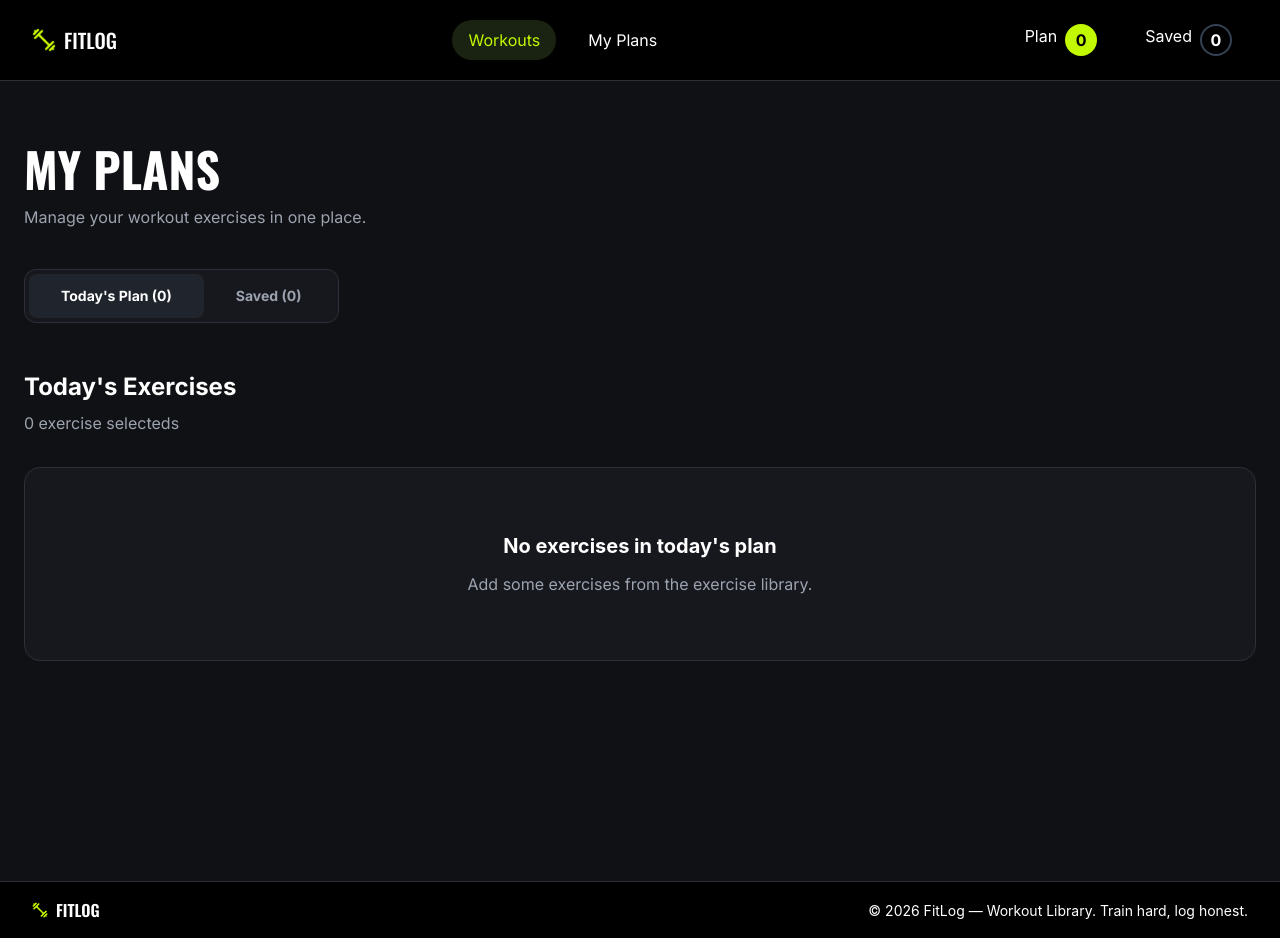
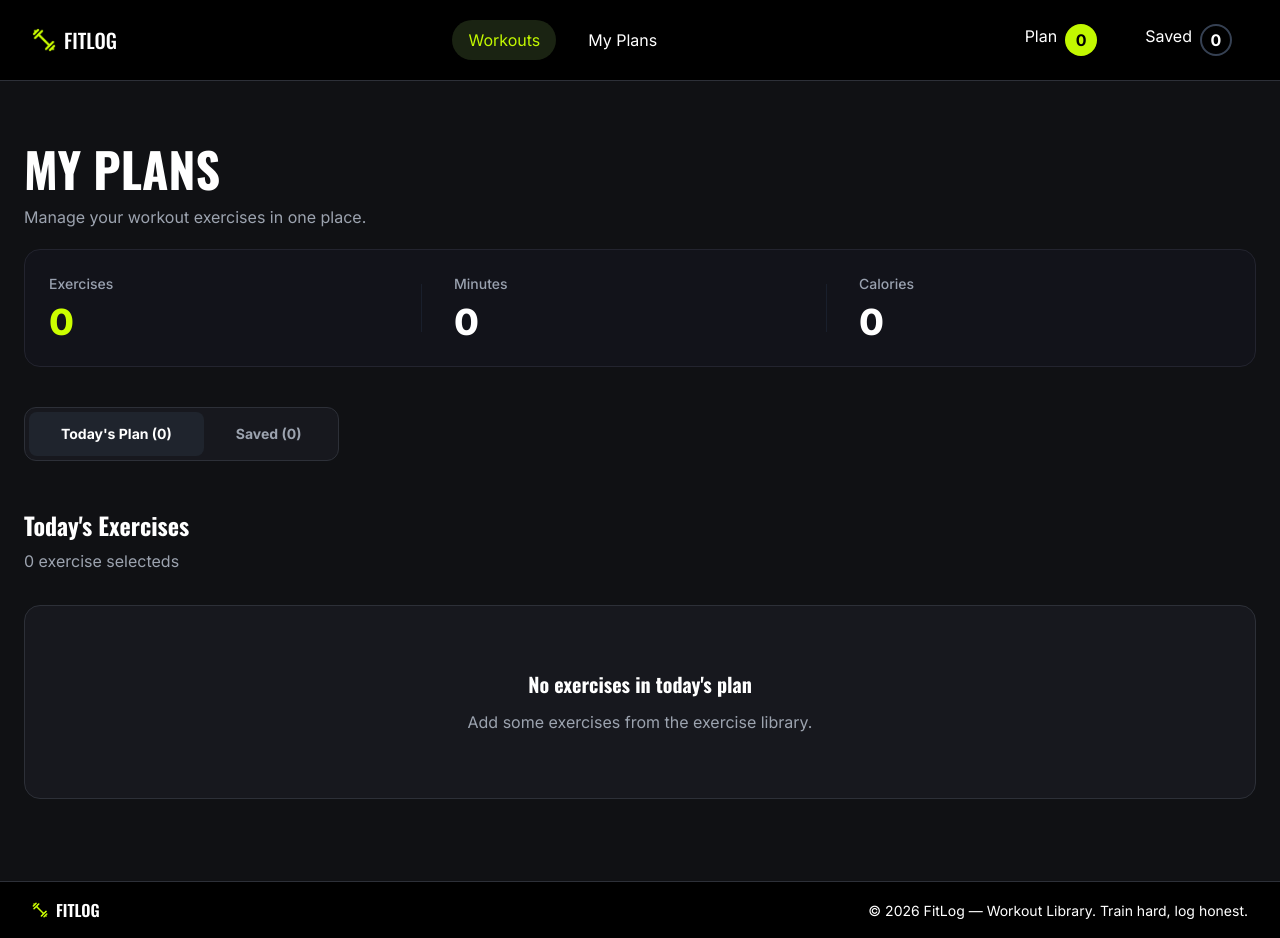
Before and after one commit to mayeendu/B14-A6-FitLog, a Next.js app: page /plans in a window 1280 px wide. Built offline with nearby package versions, Linux system fonts and the light colour scheme.

Commit message:
README.md file Add

```diff
--- a/src/ExerciseActions.tsx
+++ b/src/ExerciseActions.tsx
@@ -3,46 +3,42 @@
 import { Exercise } from "@/Types/exercise";
 import { useFitness } from "@/context/FitnessContext";
 
-import {
-    FaCalendarPlus,
-    FaBookmark,
-} from "react-icons/fa";
-
 interface ExerciseActionsProps {
   exercise: Exercise;
 }
 
-const ExerciseActions = ({
-    exercise,
-}: ExerciseActionsProps) => {
-    const {
-        addToTodayPlan,
-        saveForLater,
-    } = useFitness();
+const ExerciseActions = ({ exercise }: ExerciseActionsProps) => {
+  const { todayPlan, addToTodayPlan } = useFitness();
+
+  // Check whether this exercise is already in Today's Plan
+  const isInTodayPlan = todayPlan.some((item) => item.id === exercise.id);
 
   return (
-        <div className="mt-8 flex flex-col gap-3 sm:flex-row">
-
+    <div className="mt-8 flex flex-wrap gap-4">
+      {/* Add Today's Plan */}
       <button
         type="button"
         onClick={() => addToTodayPlan(exercise)}
-                className="flex items-center justify-center gap-2 rounded-xl bg-[#c2f800] px-6 py-3.5 text-sm font-bold text-black transition hover:bg-[#d2ff33]"
+        disabled={isInTodayPlan}
+        className={`rounded-full px-6 py-3 font-inter font-bold transition ${
+          isInTodayPlan
+            ? "cursor-not-allowed bg-[#4a4d52] text-[#9ca3af]"
+            : "cursor-pointer bg-[#c2f800] text-black hover:bg-[#d4ff38]"
+        }`}
       >
-                <FaCalendarPlus />
-
-                Add to Today's plan
+        {isInTodayPlan ? "✓ Added to Today's Plan" : "Add Today's Plan"}
       </button>
 
+      {/* Save for Later */}
       <button
         type="button"
-                onClick={() => saveForLater(exercise)}
-                className="flex items-center justify-center gap-2 rounded-xl border border-[#343842] bg-transparent px-6 py-3.5 text-sm font-medium text-white transition hover:border-[#c2f800] hover:text-[#c2f800]"
+        onClick={() => {
+          // existing save functionality
+        }}
+        className="cursor-pointer rounded-full border border-[#c2f800] px-6 py-3 font-inter font-bold text-[#c2f800] transition hover:bg-[#c2f800] hover:text-black"
       >
-                <FaBookmark />
-
-                Save for later
+        Save for Later
       </button>
-
     </div>
   );
 };
--- a/src/app/globals.css
+++ b/src/app/globals.css
@@ -1,19 +1,37 @@
 @import "tailwindcss";
+
 @plugin "daisyui";
 
-body {
-  background-color: black;
+@theme {
+  /* Brand Colors */
+  --color-brand-primary: #ffffff;
+  --color-brand-secondary: #c2f800;
+
+  /* Background Colors */
+  --color-bg-primary: #000000;
+  --color-bg-secondary: #9ca3af;
+
+  /* Text Colors */
+  --color-hero-paragraph: #9ca3af;
+
+  /* Fonts */
+  --font-inter: var(--font-inter);
+  --font-oswald: var(--font-oswald);
 }
 
-@theme {
-  /* Colors */
-  --color-brand-primary: #ffffff;
-  --color-brand-secondary: #C2F800;
-  --color-bg-primary: #000000;
-  --color-bg-secondary: #9CA3AF;
-  --color-hero-paragraph: #9CA3AF;
+/* Global Body */
+body {
+  background-color: var(--color-bg-primary);
+  color: var(--color-brand-primary);
+  font-family: var(--font-inter), sans-serif;
+}
 
-  /* Fonts */
-  --font-oswald: var(--font-oswald), sans-serif;
-  --font-inter: var(--font-inter), sans-serif;
+/* Headings */
+h1,
+h2,
+h3,
+h4,
+h5,
+h6 {
+  font-family: var(--font-oswald), sans-serif;
 }
--- a/src/app/layout.tsx
+++ b/src/app/layout.tsx
@@ -1,35 +1,28 @@
 import type { Metadata } from "next";
-import { Geist, Geist_Mono } from "next/font/google";
+import { Inter, Oswald } from "next/font/google";
+
 import "./globals.css";
+
 import Navbar from "@/components/layout/Navbar";
-import { Inter, Oswald } from "next/font/google";
 import Footer from "@/components/layout/Footer";
 import { FitnessProvider } from "@/context/FitnessContext";
 import { Toaster } from "react-hot-toast";
 
+// Default font
 const inter = Inter({
   subsets: ["latin"],
   variable: "--font-inter",
 });
 
+// Heading font
 const oswald = Oswald({
   subsets: ["latin"],
   variable: "--font-oswald",
 });
 
-const geistSans = Geist({
-  variable: "--font-geist-sans",
-  subsets: ["latin"],
-});
-
-const geistMono = Geist_Mono({
-  variable: "--font-geist-mono",
-  subsets: ["latin"],
-});
-
 export const metadata: Metadata = {
-  title: "Create Next App",
-  description: "Generated by create next app",
+  title: "FitLog",
+  description: "Track your fitness, plan your workouts, and stay consistent.",
 };
 
 export default function RootLayout({
@@ -40,18 +33,17 @@ export default function RootLayout({
   return (
     <html
       lang="en"
-      className={`${geistSans.variable} ${geistMono.variable} ${oswald.variable} ${inter.variable} h-full antialiased`}
+      className={`${inter.variable} ${oswald.variable} antialiased`}
     >
-      <body className="min-h-full flex flex-col">
+      <body className="min-h-screen flex flex-col font-inter">
         <FitnessProvider>
-          <Navbar></Navbar>
+          <Navbar />
 
-          <div className="flex-1 w-full flex flex-col items-center justify-center">
-            {children}
-          </div>
+          <main className="flex-1 w-full">{children}</main>
 
-          <Footer></Footer>
+          <Footer />
         </FitnessProvider>
+
         <Toaster position="top-right" />
       </body>
     </html>
--- a/src/app/plans/page.tsx
+++ b/src/app/plans/page.tsx
@@ -18,6 +18,21 @@ const PlansPage = () => {
 
   const exercises = activeTab === "today" ? todayPlan : savedExercises;
 
+  //
+
+  const totalExercises = todayPlan.length;
+
+  const totalMinutes = todayPlan.reduce(
+    (total, exercise) => total + exercise.duration,
+    0,
+  );
+
+  const totalCalories = todayPlan.reduce(
+    (total, exercise) => total + exercise.caloriesBurned,
+    0,
+  );
+  //
+
   return (
     <main className="min-h-screen w-full bg-[#101114] px-4 py-12 text-white sm:px-6 lg:py-16">
       {/* Main Content Container */}
@@ -28,9 +43,43 @@ const PlansPage = () => {
             My Plans
           </h1>
 
-          <p className="mt-3 text-[#9ca3af] font-inter">
+          <p className="mt-3 mb-5 text-[#9ca3af] font-inter">
             Manage your workout exercises in one place.
           </p>
+        </div>
+
+        {/* Metrics Summary */}
+        <div className="flex items-center rounded-2xl bg-[#12131a] p-6 text-white border border-[#23242f]">
+          {/* Stat 1 */}
+          <div className="flex-1">
+            <p className="text-sm text-gray-400 font-medium">Exercises</p>
+            <p className="mt-2 text-4xl font-extrabold text-[#ccff00]">
+              {" "}
+              {totalExercises}
+            </p>
+          </div>
+
+          {/* Divider 1 */}
+          <div className="h-12 w-px bg-gray-800/60"></div>
+
+          {/* Stat 2 */}
+          <div className="flex-1 pl-8">
+            <p className="text-sm text-gray-400 font-medium">Minutes</p>
+            <p className="mt-2 text-4xl font-extrabold text-white">
+              {totalMinutes}
+            </p>
+          </div>
+
+          {/* Divider 2 */}
+          <div className="h-12 w-px bg-gray-800/60"></div>
+
+          {/* Stat 3 */}
+          <div className="flex-1 pl-8">
+            <p className="text-sm text-gray-400 font-medium">Calories</p>
+            <p className="mt-2 text-4xl font-extrabold text-white">
+              {totalCalories}
+            </p>
+          </div>
         </div>
 
         {/* ================= TABS ================= */}
--- a/src/components/HomePage/Library.tsx
+++ b/src/components/HomePage/Library.tsx
@@ -11,7 +11,7 @@ const Library = async () => {
 
   return (
     <section className="container mx-auto px-4 py-16">
-      <div className="mb-10 text-center">
+      <div className="mb-10 text-left">
         <h2 className="text-4xl font-bold">THE LIBRARY</h2>
 
         <p className="mt-3 text-gray-500">
--- a/src/components/exercises/PlanExerciseCard.tsx
+++ b/src/components/exercises/PlanExerciseCard.tsx
@@ -1,10 +1,12 @@
 "use client";
 
 import Link from "next/link";
+import Image from "next/image";
+
 import { FaClock, FaFire, FaStar, FaTimes } from "react-icons/fa";
 
 import { Exercise } from "@/Types/exercise";
-import Image from "next/image";
+import { useFitness } from "@/context/FitnessContext";
 
 interface PlanExerciseCardProps {
   exercise: Exercise;
@@ -21,10 +23,15 @@ const PlanExerciseCard = ({
   isCompleted,
   onToggleCompleted,
 }: PlanExerciseCardProps) => {
+  const { todayPlan, toggleTodayPlan } = useFitness();
+
+  // Check whether this exercise is already in Today's Plan
+  const isInTodayPlan = todayPlan.some((item) => item.id === exercise.id);
+
   return (
-    <article className="flex items-center gap-4 rounded-xl border border-[#292c34] bg-[#17181e] p-3 transition duration-300 hover:border-[#3b3f49] sm:gap-5">
+    <article className="flex w-full items-center gap-4 rounded-xl border border-[#292c34] bg-[#17181e] p-3 transition duration-300 hover:border-[#3b3f49] sm:gap-5">
       {/* Exercise Image */}
-      <div className="relative h-16 w-auto shrink-0 overflow-hidden rounded-lg sm:h-20 sm:w-28">
+      <div className="relative h-16 w-24 shrink-0 overflow-hidden rounded-lg sm:h-20 sm:w-28">
         <Image
           src={exercise.image}
           alt={exercise.name}
@@ -46,58 +53,68 @@ const PlanExerciseCard = ({
         </p>
 
         {/* Stats */}
-        <div className="mt-2 flex font-inter flex-wrap items-center gap-3 text-xs text-[#b4b7c0]">
+        <div className="mt-2 flex flex-wrap items-center gap-3 font-inter text-xs text-[#b4b7c0]">
+          {/* Duration */}
           <span className="flex items-center gap-1">
             <FaClock className="text-[#c2f800]" />
             {exercise.duration} min
           </span>
 
-          <span className="flex font-inter items-center gap-1">
+          {/* Calories */}
+          <span className="flex items-center gap-1">
             <FaFire className="text-[#c2f800]" />
             {exercise.caloriesBurned} kcal
           </span>
 
-          <span className="flex font-inter items-center gap-1">
+          {/* Rating */}
+          <span className="flex items-center gap-1">
             <FaStar className="text-[#c2f800]" />
             {exercise.rating}
           </span>
         </div>
       </div>
 
-      {/* Actions */}
+      {/* Desktop Actions */}
       <div className="hidden shrink-0 items-center gap-3 sm:flex">
         {/* View Details */}
         <Link
           href={`/exercises/${exercise.id}`}
-          className="rounded-full border border-[#343842] px-5 py-2 text-xs font-inter font-medium text-white transition hover:border-[#c2f800] hover:text-[#c2f800]"
+          className="rounded-full border border-[#343842] px-5 py-2 font-inter text-xs font-medium text-white transition hover:border-[#c2f800] hover:text-[#c2f800]"
         >
           View Details
         </Link>
 
         {/* Main Action */}
         {activeTab === "today" ? (
+          /* Today's Plan → Complete Button */
           <button
             type="button"
             onClick={() => onToggleCompleted(exercise.id)}
             className={`rounded-full px-5 py-2 text-xs font-bold text-black transition ${
               isCompleted
                 ? "bg-green-600 hover:bg-green-500"
-                : "bg-[#9BC600]   hover:bg-[#C2F800]"
+                : "bg-[#9BC600] hover:bg-[#C2F800]"
             }`}
           >
             {isCompleted ? "✓ Completed" : "✓ Mark as Done"}
           </button>
         ) : (
+          /* Saved → Today's Plan Toggle */
           <button
             type="button"
-            className="rounded-full bg-brand-secondary px-5 py-2 font-inter text-xs font-bold text-black transition hover:bg-[#d4ff38]"
+            onClick={() => toggleTodayPlan(exercise)}
+            className={`rounded-full px-5 py-2 font-inter text-xs font-bold text-black transition ${
+              isInTodayPlan
+                ? "bg-green-600 hover:bg-green-500"
+                : "bg-[#9BC600] hover:bg-[#C2F800]"
+            }`}
           >
-            Add to Today's Plan
+            {isInTodayPlan ? "✓ Plan Added" : "Add to Today's Plan"}
           </button>
         )}
       </div>
 
-      {/* Remove */}
+      {/* Remove Button */}
       <button
         type="button"
         onClick={() => onRemove(exercise.id)}
@@ -107,11 +124,11 @@ const PlanExerciseCard = ({
         <FaTimes />
       </button>
 
-      {/* Mobile Actions */}
+      {/* Mobile View Button */}
       <div className="flex sm:hidden">
         <Link
           href={`/exercises/${exercise.id}`}
-          className="rounded-full border border-[#343842] px-3 py-2 text-xs text-white"
+          className="rounded-full border border-[#343842] px-3 py-2 text-xs text-white transition hover:border-[#c2f800] hover:text-[#c2f800]"
         >
           View
         </Link>
--- a/src/components/layout/Footer.tsx
+++ b/src/components/layout/Footer.tsx
@@ -1,29 +1,19 @@
-
-import React from 'react';
-import logoImage from '../../assets/logo.png';
-import Image from 'next/image';
+import React from "react";
+import logoImage from "../../assets/logo.png";
+import Image from "next/image";
 
 const Footer = () => {
   return (
-        <section className="border-t border-[#2d3038]">
-
-            <div className="flex flex-col sm:flex-row justify-between items-center gap-3 sm:gap-0 p-4 sm:px-6 lg:px-8 bg-bg-primary text-white">
-
+    <section className="border-t border-[#2d3038] ">
+      <div className="flex flex-col sm:flex-row justify-between container mx-auto items-center gap-3 sm:gap-0 p-4 sm:px-6 lg:px-8 bg-bg-primary text-white">
         {/* Logo */}
         <div>
           <div className="flex items-center space-x-2">
-                        <Image
-                            src={logoImage}
-                            alt="Logo"
-                            className="h-4 w-4"
-                        />
+            <Image src={logoImage} alt="Logo" className="h-4 w-4" />
 
-                        <div className="font-oswald text-[1rem] font-semibold">
-                            FITLOG
+            <div className="font-oswald text-[1rem] font-semibold">FITLOG</div>
           </div>
         </div>
-                </div>
-
 
         {/* Copyright */}
         <div>
@@ -31,7 +21,6 @@ const Footer = () => {
             © 2026 FitLog — Workout Library. Train hard, log honest.
           </p>
         </div>
-
       </div>
     </section>
   );
--- a/src/components/layout/Navbar.tsx
+++ b/src/components/layout/Navbar.tsx
@@ -10,8 +10,8 @@ const Navbar = () => {
   const { todayPlan, savedExercises } = useFitness();
 
   return (
-    <section className="bg-bg-primary container mx-auto border-b border-[#2d3038]">
-      <div className="relative flex justify-between items-center p-4 sm:px-6 lg:px-8 bg-bg-primary text-white">
+    <section className="bg-bg-primary  border-b border-[#2d3038]">
+      <div className="relative flex container mx-auto justify-between items-center p-4 sm:px-6 lg:px-8 bg-bg-primary text-white">
         {/* Logo */}
         <Link href="/" className="flex items-center space-x-2">
           <Image src={logoImage} alt="FITLOG Logo" className="h-6 w-6" />
--- a/src/context/FitnessContext.tsx
+++ b/src/context/FitnessContext.tsx
@@ -1,29 +1,21 @@
 "use client";
+
 import toast from "react-hot-toast";
-
 import { createContext, useContext, useState, ReactNode } from "react";
 
 import { Exercise } from "@/Types/exercise";
 
-interface CompletedExercise {
-  id: number;
-
-  completed: boolean;
-}
-
 interface FitnessContextType {
   todayPlan: Exercise[];
-
   savedExercises: Exercise[];
-
   completedExercises: number[];
 
   addToTodayPlan: (exercise: Exercise) => void;
+  toggleTodayPlan: (exercise: Exercise) => void;
 
   saveForLater: (exercise: Exercise) => void;
 
   removeFromTodayPlan: (id: number) => void;
-
   removeFromSaved: (id: number) => void;
 
   toggleCompleted: (id: number) => void;
@@ -42,7 +34,9 @@ export const FitnessProvider = ({ children }: FitnessProviderProps) => {
 
   const [completedExercises, setCompletedExercises] = useState<number[]>([]);
 
-  ///
+  // ==========================================
+  // Mark as Done ↔ Completed
+  // ==========================================
 
   const toggleCompleted = (id: number) => {
     const alreadyCompleted = completedExercises.includes(id);
@@ -62,46 +56,56 @@ export const FitnessProvider = ({ children }: FitnessProviderProps) => {
     toast.success("Exercise completed! 💪");
   };
 
-  //
+  // ==========================================
+  // Add exercise to Today's Plan
+  // ==========================================
+
+  const addToTodayPlan = (exercise: Exercise) => {
+    const alreadyExists = todayPlan.some((item) => item.id === exercise.id);
+
+    if (alreadyExists) {
+      toast.error("Exercise is already added");
+      return;
+    }
+
+    setTodayPlan((previous) => [...previous, exercise]);
+
+    toast.success("Added to Today's Plan");
+  };
+
+  // ==========================================
+  // Add ↔ Remove from Today's Plan
+  // Used by Saved menu
+  // ==========================================
 
   const toggleTodayPlan = (exercise: Exercise) => {
     const alreadyExists = todayPlan.some((item) => item.id === exercise.id);
 
     if (alreadyExists) {
+      // Remove from Today's Plan
       setTodayPlan((previous) =>
         previous.filter((item) => item.id !== exercise.id),
       );
 
+      // Also remove completed status
       setCompletedExercises((previous) =>
         previous.filter((exerciseId) => exerciseId !== exercise.id),
       );
 
-      toast.success(`${exercise.name} removed from Today's Plan`);
+      toast.success("Removed from Today's Plan");
 
       return;
     }
 
+    // Add to Today's Plan
     setTodayPlan((previous) => [...previous, exercise]);
 
-    toast.success(`${exercise.name} added to Today's Plan`);
+    toast.success("Added to Today's Plan");
   };
 
-  // Add exercise to today's plan
-
-  const addToTodayPlan = (exercise: Exercise) => {
-    const alreadyExists = todayPlan.some((item) => item.id === exercise.id);
-
-    if (alreadyExists) {
-      toast.error("Exercise is already Added");
-      return;
-    }
-
-    setTodayPlan((previous) => [...previous, exercise]);
-
-    toast.success(`Added to Today's Plan`);
-  };
-
-  // Save exercise for later
+  // ==========================================
+  // Save for Later
+  // ==========================================
 
   const saveForLater = (exercise: Exercise) => {
     const alreadyExists = savedExercises.some(
@@ -115,16 +119,19 @@ export const FitnessProvider = ({ children }: FitnessProviderProps) => {
 
     setSavedExercises((previous) => [...previous, exercise]);
 
-    toast.success(`Saved for Future`);
+    toast.success("Saved for Future");
   };
 
-  // Remove exercise from today's plan
+  // ==========================================
+  // Remove from Today's Plan
+  // ==========================================
 
   const removeFromTodayPlan = (id: number) => {
     setTodayPlan((previous) =>
       previous.filter((exercise) => exercise.id !== id),
     );
 
+    // Remove completed status too
     setCompletedExercises((previous) =>
       previous.filter((exerciseId) => exerciseId !== id),
     );
@@ -132,7 +139,9 @@ export const FitnessProvider = ({ children }: FitnessProviderProps) => {
     toast.success("Removed from Today's Plan");
   };
 
-  // Remove exercise from saved exercises
+  // ==========================================
+  // Remove from Saved Exercises
+  // ==========================================
 
   const removeFromSaved = (id: number) => {
     setSavedExercises((previous) =>
@@ -146,17 +155,15 @@ export const FitnessProvider = ({ children }: FitnessProviderProps) => {
     <FitnessContext.Provider
       value={{
         todayPlan,
-
         savedExercises,
-
         completedExercises,
 
         addToTodayPlan,
+        toggleTodayPlan,
 
         saveForLater,
 
         removeFromTodayPlan,
-
         removeFromSaved,
 
         toggleCompleted,
@@ -167,6 +174,10 @@ export const FitnessProvider = ({ children }: FitnessProviderProps) => {
   );
 };
 
+// ==========================================
+// Custom Hook
+// ==========================================
+
 export const useFitness = () => {
   const context = useContext(FitnessContext);
 
```
Also changed, not shown: src/components/HomePage/Hero.tsx (+10 -20 lines), src/components/exercises/ExerciseCard.tsx (+17 -17 lines), 1 other file (tests, documents, lock files or other folders). Lines whose indentation alone changed are shown as unchanged.
